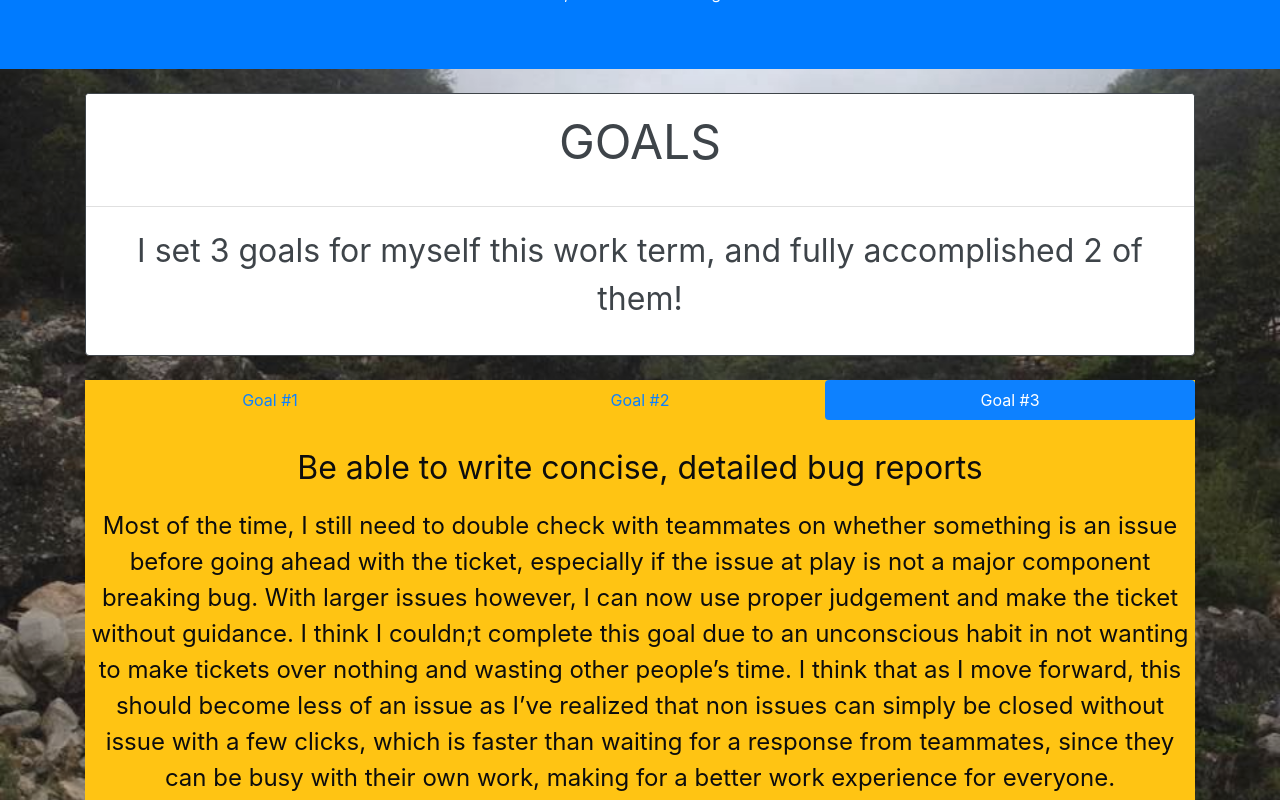
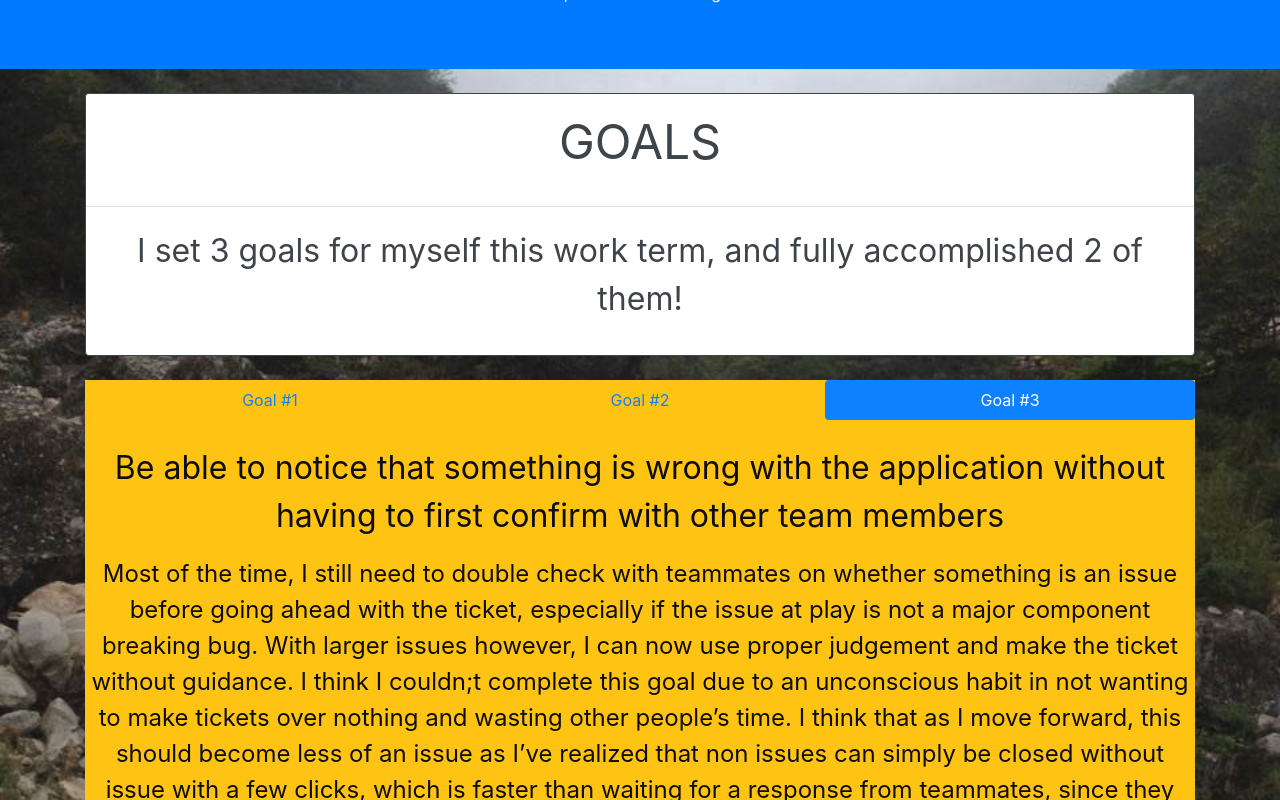
Before and after one commit to huebama-ting/huebama, an Angular app: page / in a window 1280 px wide. Both pictures are taken after a click on the tab "Goal #3". Shown: the part 2877-3677 px from the top of the page. Built offline with nearby package versions, Linux system fonts and the light colour scheme.

Commit message:
Fixed goal #3 title

```diff
--- a/src/app/goals/goals.component.html
+++ b/src/app/goals/goals.component.html
@@ -37,7 +37,7 @@
       <a ngbNavLink>Goal #3</a>
       <ng-template ngbNavContent>
         <br>
-        <p class="text-center target">Be able to write concise, detailed bug reports</p>
+        <p class="text-center target">Be able to notice that something is wrong with the application without having to first confirm with other team members</p>
         <p class="text-center content">Most of the time, I still need to double check with teammates on whether something is an issue before going ahead with the ticket, especially if the issue at play is not a major component breaking bug. With larger issues however, I can now use proper judgement and make the ticket without guidance. I think I couldn;t complete this goal due to an unconscious habit in not wanting to make tickets over nothing and wasting other people’s time. I think that as I move forward, this should become less of an issue as I’ve realized that non issues can simply be closed without issue with a few clicks, which is faster than waiting for a response from teammates, since they can be busy with their own work, making for a better work experience for everyone.</p>
         <br>
       </ng-template>
```
Also changed, not shown: 3 other files (tests, documents, lock files or other folders).
